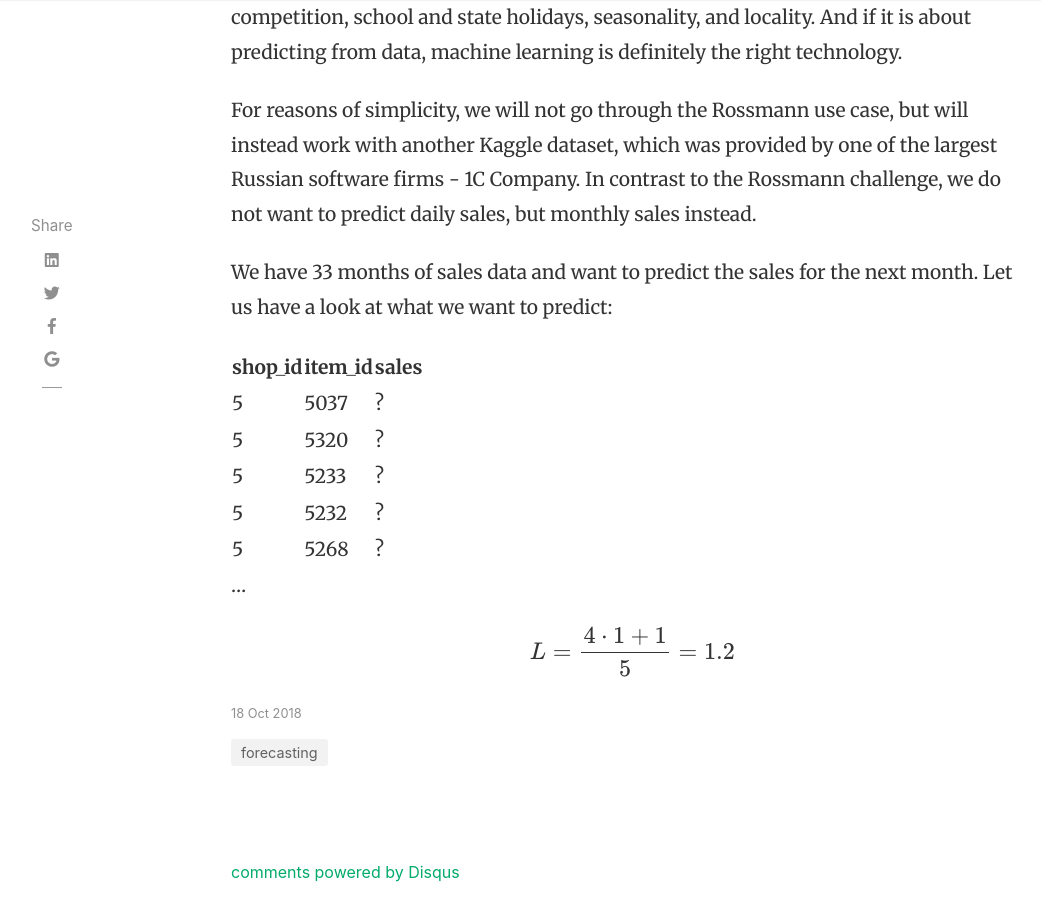
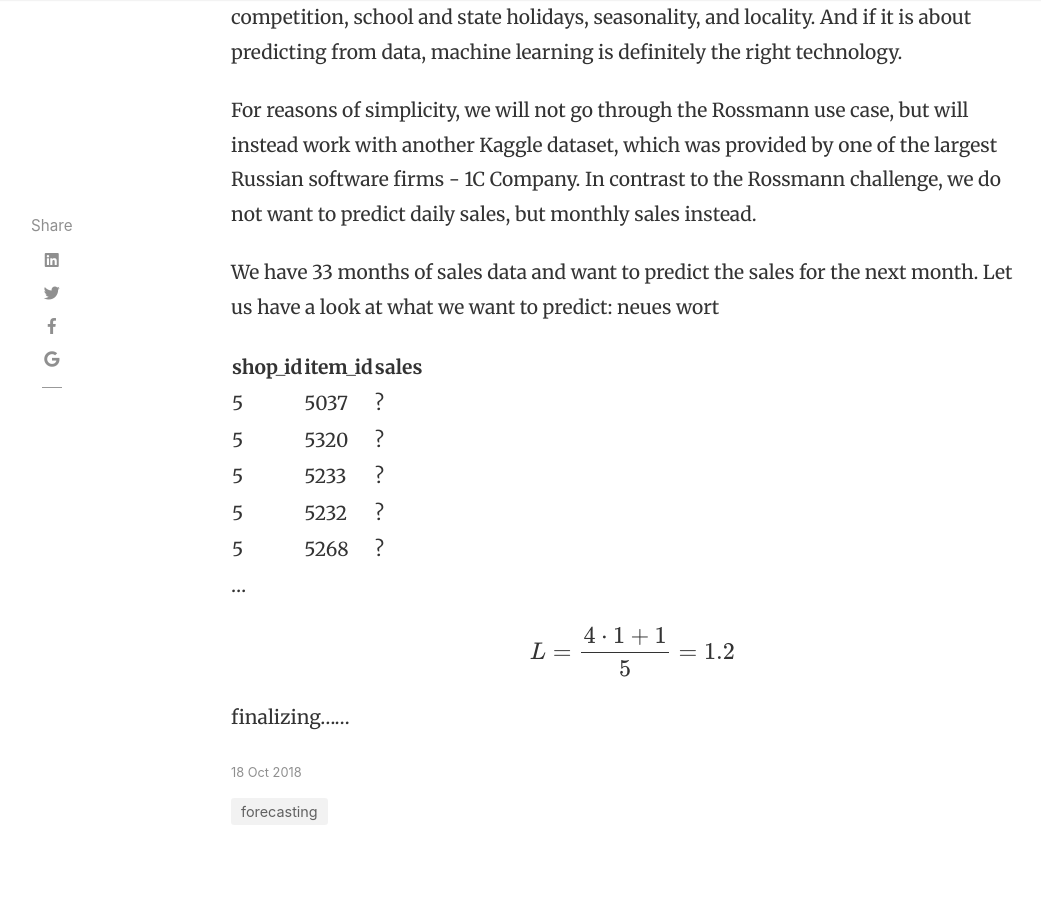
Before and after one commit to oliverweisse/exxai.github.io, a Jekyll site: the page built from _posts/2018-10-18-sales-prediction.md, in a window 1280 px wide and 900 px high, scrolled down 1470 px. Shown: the whole window, without its empty margins (54-1095 px from the left). Built offline with Jekyll 4.4.1, drawn with Linux system fonts in a browser that asks for light colours; nearby versions of some CDN libraries; formulas are drawn with MathJax 3; comment, search, counter and statistics services are not loaded.

Commit message:
add new line

```diff
--- a/_posts/2018-10-18-sales-prediction.md
+++ b/_posts/2018-10-18-sales-prediction.md
@@ -33,7 +33,7 @@ with another Kaggle dataset, which was provided by one of the largest Russian so
 In contrast to the Rossmann challenge, we do not want to predict daily sales, but monthly sales instead.
 
 We have 33 months of sales data and want to predict the sales for the next month.
-Let us have a look at what we want to predict:
+Let us have a look at what we want to predict: neues wort
 
 shop_id | item_id | sales
 --- | --- | ---
@@ -46,3 +46,5 @@ shop_id | item_id | sales
 ...
 
 $$L = \frac{4 \cdot 1 + 1}{5} = 1.2$$
+
+finalizing......
```
